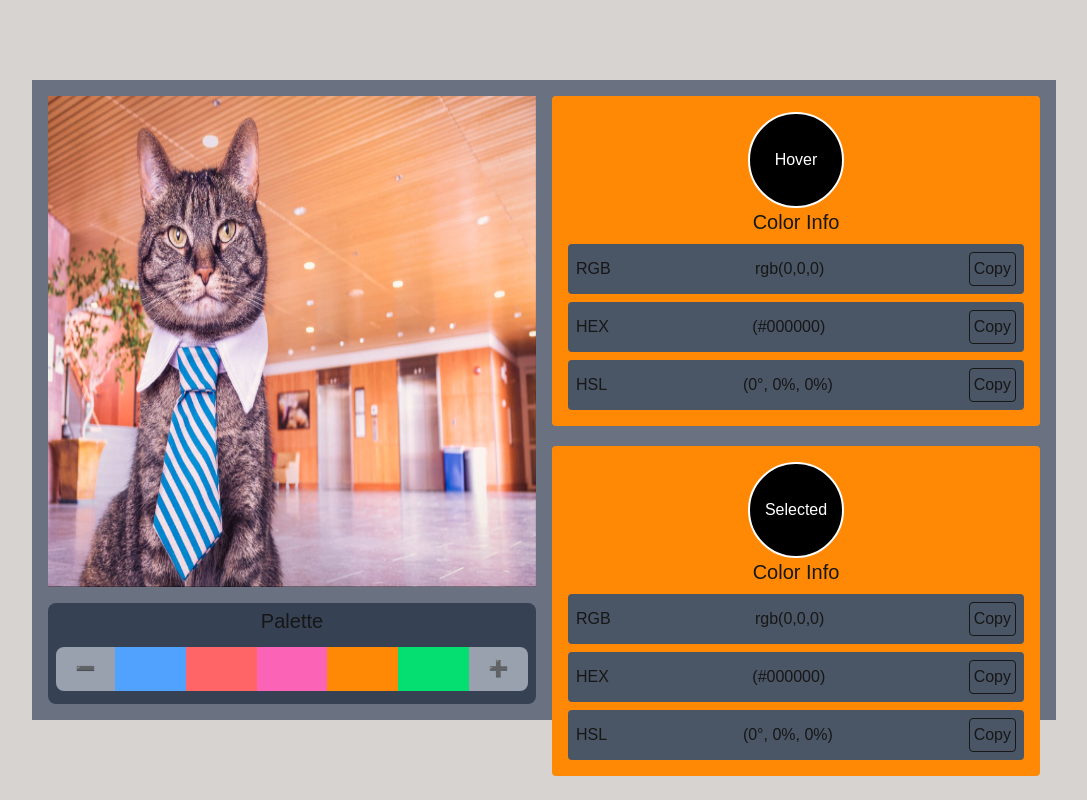
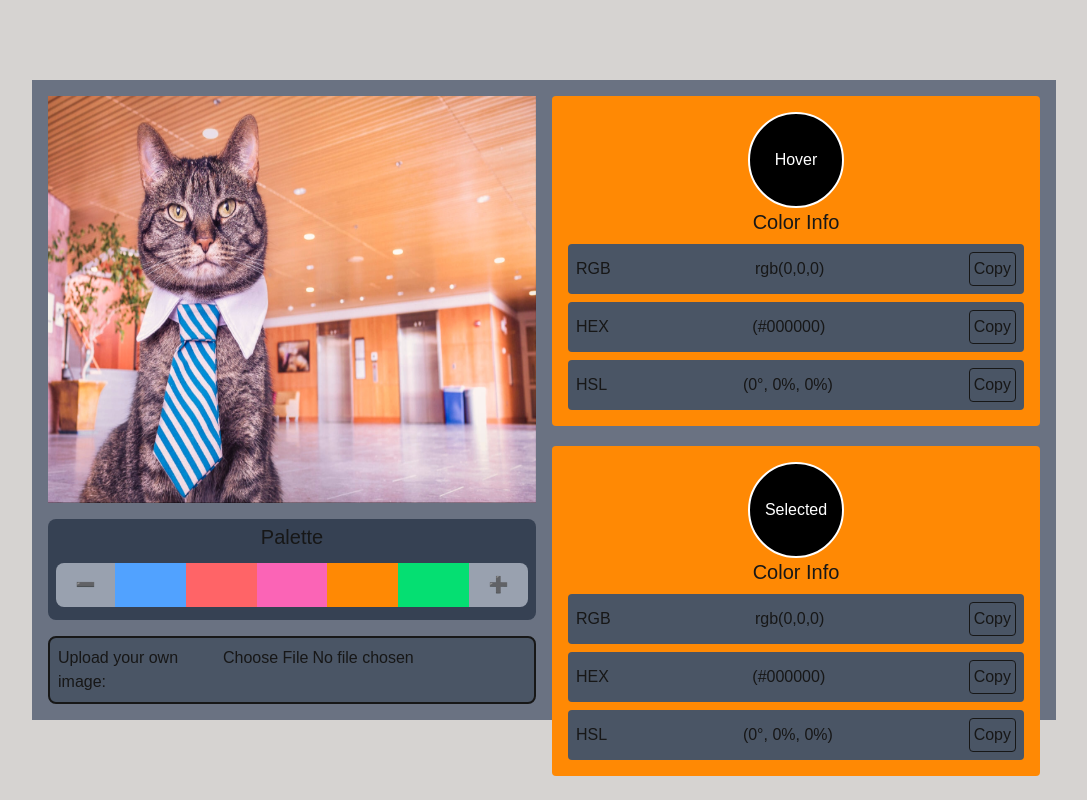
Before and after one commit to MOGARRR/chroma-picker, a Next.js app: page / in a window 1280 px wide. Shown: the whole page, without its empty margins (96-1183 px from the left). Built offline with nearby package versions, Linux system fonts and the light colour scheme.

Commit message:
Feat: Add image uploading functionality

```diff
--- a/app/page.tsx
+++ b/app/page.tsx
@@ -12,6 +12,7 @@ export default function Home() {
   const [rgbSelected, setRgbSelected] = useState("rgb(0,0,0)");
   const [hexSelected, setHexSelected] = useState("#000000");
   const [hslSelected, setHslSelected] = useState("0°, 0%, 0%");
+  const [uploadImage, setUploadImage] = useState("/cet-image.png");
 
   const canvasRef = useRef<HTMLCanvasElement | null>(null);
   useEffect(() => {
@@ -23,14 +24,14 @@ export default function Home() {
 
     const img = new window.Image();
     img.crossOrigin = "anonymous";
-    img.src = `/cet-image.png`;
+    img.src = uploadImage;
 
     img.onload = () => {
       canvas.width = img.width;
       canvas.height = img.height;
       ctx.drawImage(img, 0, 0);
     };
-  }, []);
+  }, [uploadImage]);
 
   const handleMouse = (e: React.MouseEvent<HTMLCanvasElement>) => {
     const canvas = canvasRef.current;
@@ -61,6 +62,15 @@ export default function Home() {
     setHslHover(hslColor);
   };
 
+  const handleImageUpload = (e: any) => {
+    const file = e.target.files[0];
+    console.log(file);
+    if (file) {
+      setUploadImage(URL.createObjectURL(file));
+    }
+    console.log(uploadImage);
+  };
+
   return (
     <div className="bg-stone-300 w-screen h-screen flex justify-center items-center">
       <div className="bg-gray-500 w-4/5 h-4/5 flex p-4 gap-4">
@@ -79,6 +89,15 @@ export default function Home() {
 
           {/* Palette */}
           <Palette />
+          <label className=" flex justify-around p-2 bg-gray-600 w-full rounded-lg border-2">
+            Upload your own image:
+            <input
+              type="file"
+              id="uploadImage"
+              accept="image/png, image/jpeg"
+              onChange={(e) => handleImageUpload(e)}
+            />
+          </label>
         </div>
 
         {/* Hover and Selected */}
```
